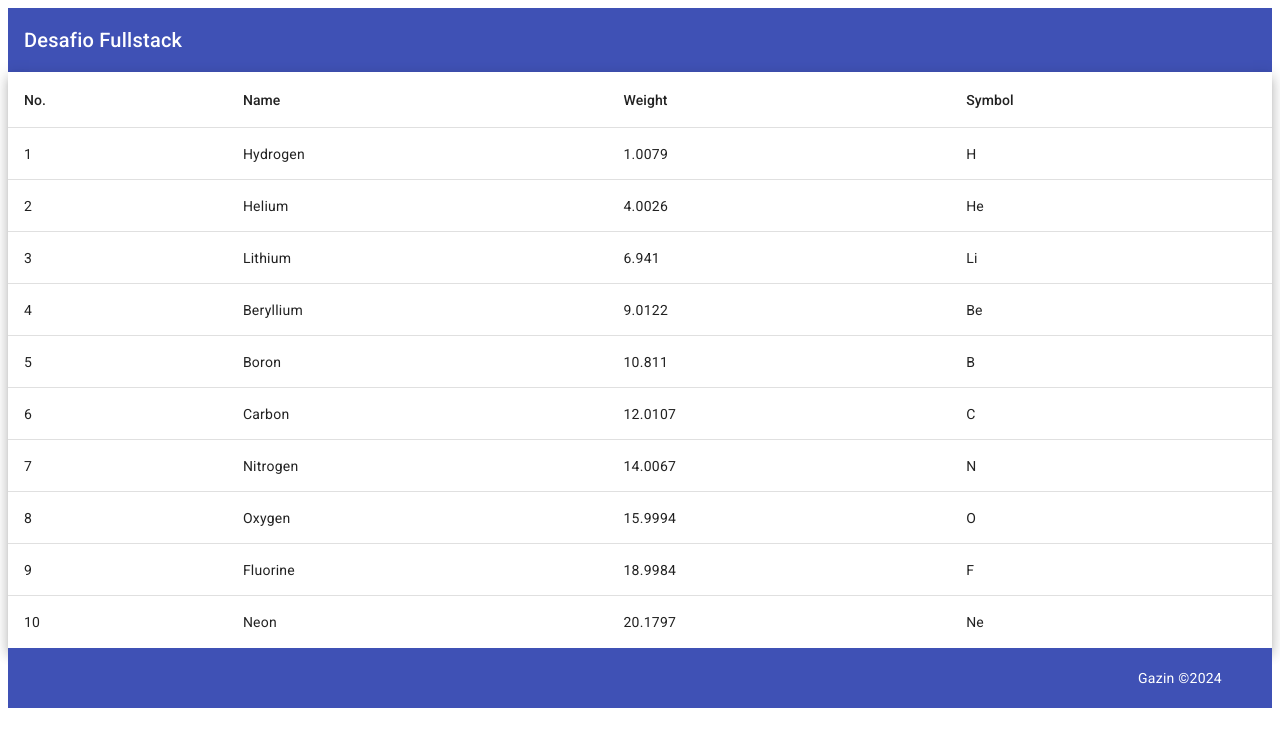
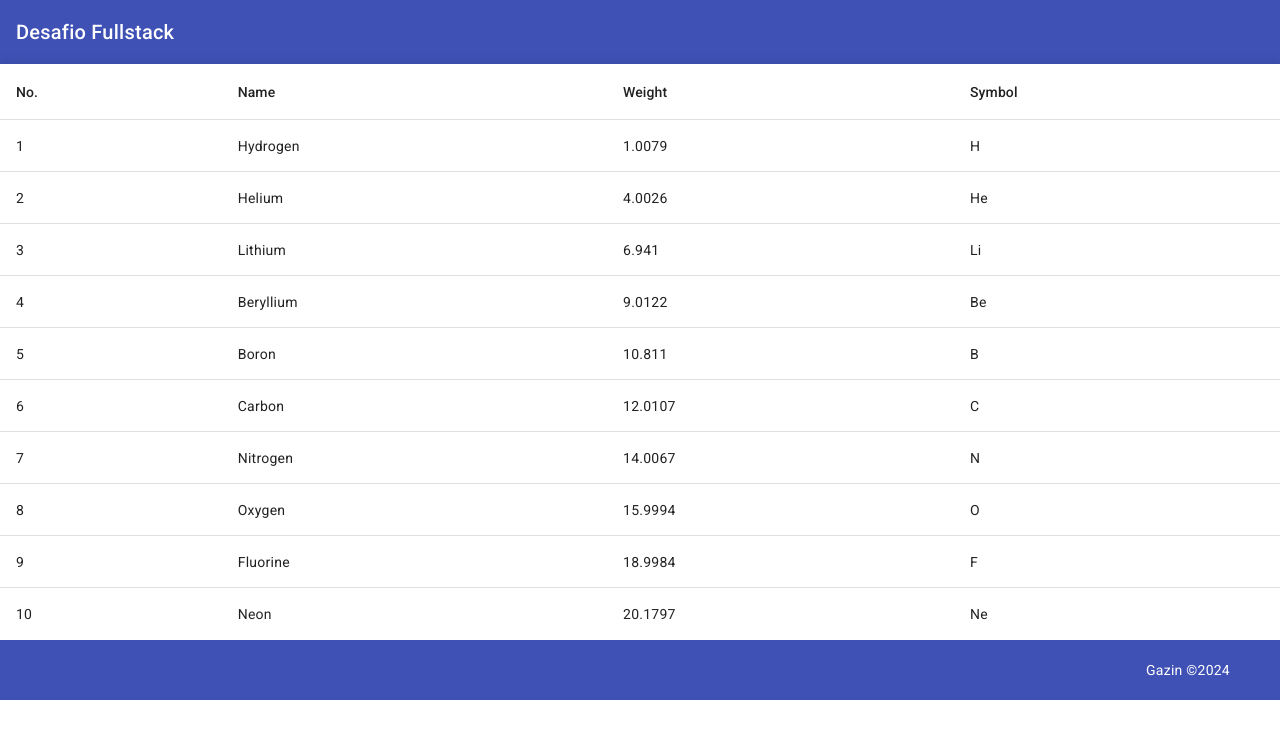
Before and after one commit to Felintro/desafio-fullstack, an Angular app in the folder frontend/desafio-fullstack/: page / in a window 1280 px wide. Shown: the top 746 px of the page. Built offline with nearby package versions, Linux system fonts and the light colour scheme.

Commit message:
atualização da folha de estilos do projeto

```diff
--- a/frontend/desafio-fullstack/src/styles.scss
+++ b/frontend/desafio-fullstack/src/styles.scss
@@ -1 +1,2 @@
-/* You can add global styles to this file, and also import other style files */
+html, body { height: 100%; }
+body { margin: 0; font-family: Roboto, "Helvetica Neue", sans-serif; }
```
